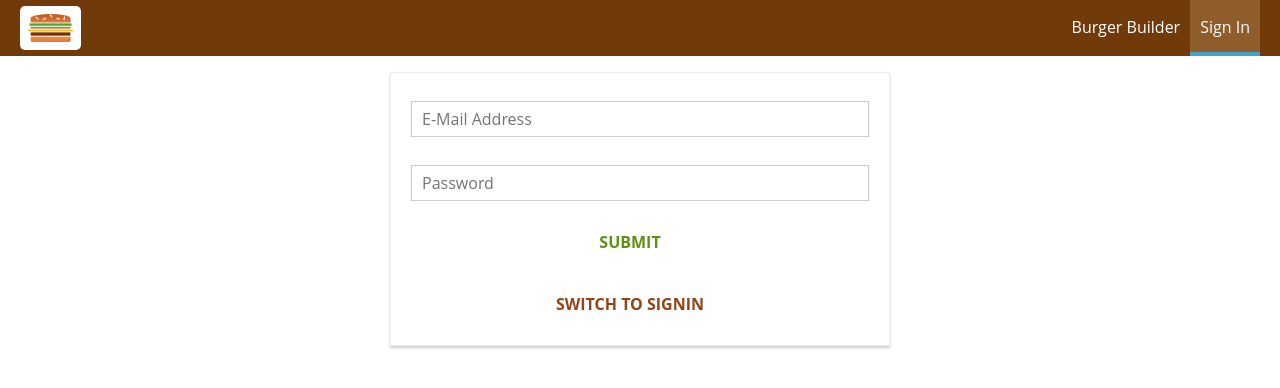
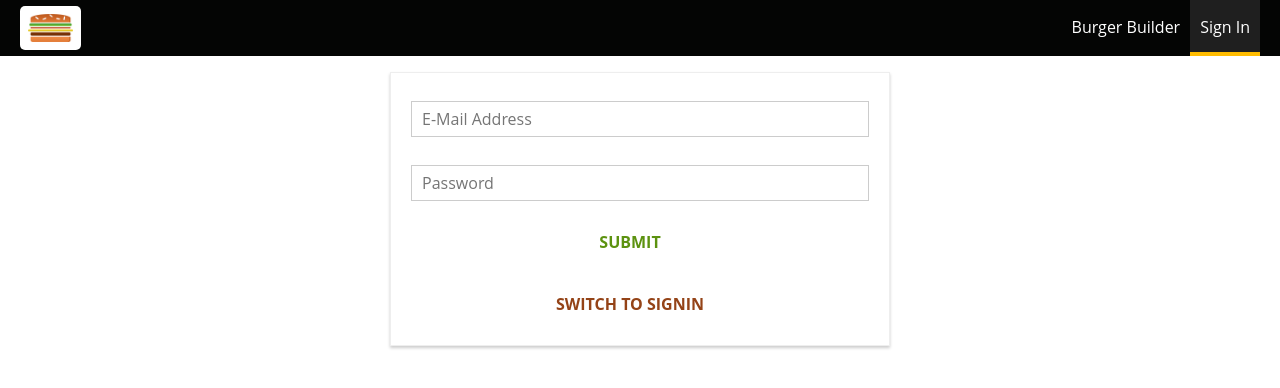
Before and after one commit to CoreyNoble/react-complete-guide, a React app: page /auth in a window 1280 px wide. Shown: the top 388 px of the page. Built offline with nearby package versions, Linux system fonts and the light colour scheme; the HTML template or start-up script is replaced by a standard one.

Commit message:
CSS Adjustments - Build Controls, Navigation Item, Toolbar

```diff
--- a/src/components/Burger/BuildControls/BuildControl/BuildControl.css
+++ b/src/components/Burger/BuildControls/BuildControl/BuildControl.css
@@ -11,7 +11,7 @@
     padding: 0.25em;
     margin: 0 0.25em;
     width: 2em;
-    border: 1px solid #AA6817;
+    border: none;
     border-radius: 0.5em;
     cursor: pointer;
     outline: none;
@@ -21,40 +21,38 @@
 
 
 .BuildControl button:disabled {
-    background-color: #AC9980;
-    border: 1px solid #7E7365;
-    color: #ccc;
+    background-color: rgb(155, 155, 155);
+    color: #000;
     cursor: default;
 }
 
 .BuildControl button:hover:disabled {
-    background-color: #AC9980;
-    color: #ccc;
+    background-color: rgb(155, 155, 155);
+    color: #000;
     cursor: not-allowed;
 }
 
 .Label {
     padding: 10px;
     font-weight: bold;
-    width: 80px;
+    color: #fff;
+    min-width: 80px;
 }
 
 .BuildControl .Less {
-    background-color: #D39952;
-    color: white;
+    background-color: #fff;
+    color: #000;
 }
 
 .BuildControl .More {
-    background-color: #8F5E1E;
-    color: white;
+    background-color: rgb(191, 12, 12);
+    color: #fff;
 }
 
 .BuildControl .Less:hover, .BuildControl .Less:active {
-    background-color: #DAA972;
-    color: white;
+    background-color: rgb(215, 215, 215);
 }
 
 .BuildControl .More:hover,.BuildControl .More:active {
-    background-color: #99703F;
-    color: white;
+    background-color: rgb(213, 60, 66);
 }
--- a/src/components/Burger/BuildControls/BuildControls.css
+++ b/src/components/Burger/BuildControls/BuildControls.css
@@ -1,6 +1,6 @@
 .BuildControls {
     width: 100%;
-    background-color: #CF8F2E;
+    background-color: #1F1F1F;
     display: flex;
     flex-flow: column;
     align-items: center;
@@ -9,8 +9,12 @@
     padding: 10px 0;
 }
 
+.BuildControls p {
+    color: #fff;
+}
+
 .OrderButton {
-    background-color: rgb(191, 12, 12);;
+    background-color: rgb(191, 12, 12);
     outline: none;
     cursor: pointer;
     border: none;
@@ -19,7 +23,6 @@
     font-family: inherit;
     font-size: 1em;
     padding: 0.5em 1em;
-    box-shadow: 2px 2px 2px #966909;
     margin-top: 1em;
     transition: background-color 0.15s ease-in-out;
 }
--- a/src/components/Burger/BurgerIngredient/BurgerIngredient.css
+++ b/src/components/Burger/BurgerIngredient/BurgerIngredient.css
@@ -46,6 +46,6 @@
   width: 80%;
   height: 0.5em;
   margin: 0 auto;
-  background: linear-gradient(#BC3404, #8E1300);
+  background: linear-gradient(#B64B21, #9F280F);
   border-radius: 0.15em;
 }
--- a/src/components/Navigation/NavigationItems/NavigationItem/NavigationItem.css
+++ b/src/components/Navigation/NavigationItems/NavigationItem/NavigationItem.css
@@ -6,7 +6,7 @@
 }
 
 .NavigationItem a {
-    color: #8F5C2C;
+    color: #1F1F1F;
     text-decoration: none;
     width: 100%;
     box-sizing: border-box;
@@ -16,7 +16,7 @@
 .NavigationItem a:hover,
 .NavigationItem a:active,
 .NavigationItem a.active {
-    color: #40A4C8;
+    color: #ffbc00;
 }
 
 @media (min-width: 500px) {
@@ -29,7 +29,7 @@
     }
 
     .NavigationItem a {
-        color: white;
+        color: #fff;
         height: 100%;
         padding: 16px 10px;
         border-bottom: 4px solid transparent;
@@ -38,8 +38,8 @@
     .NavigationItem a:hover,
     .NavigationItem a:active,
     .NavigationItem a.active {
-        background-color: #8F5C2C;
-        border-bottom: 4px solid #40A4C8;
-        color: white;
+        background-color: #1F1F1F;
+        border-bottom: 4px solid #ffbc00;
+        color: #fff;
     }
 }
--- a/src/components/Navigation/Toolbar/Toolbar.css
+++ b/src/components/Navigation/Toolbar/Toolbar.css
@@ -4,7 +4,7 @@
     position: fixed;
     top: 0;
     left: 0;
-    background-color: #703B09;
+    background-color: #040504;
     display: flex;
     justify-content: space-between;
     align-items: center;
```
